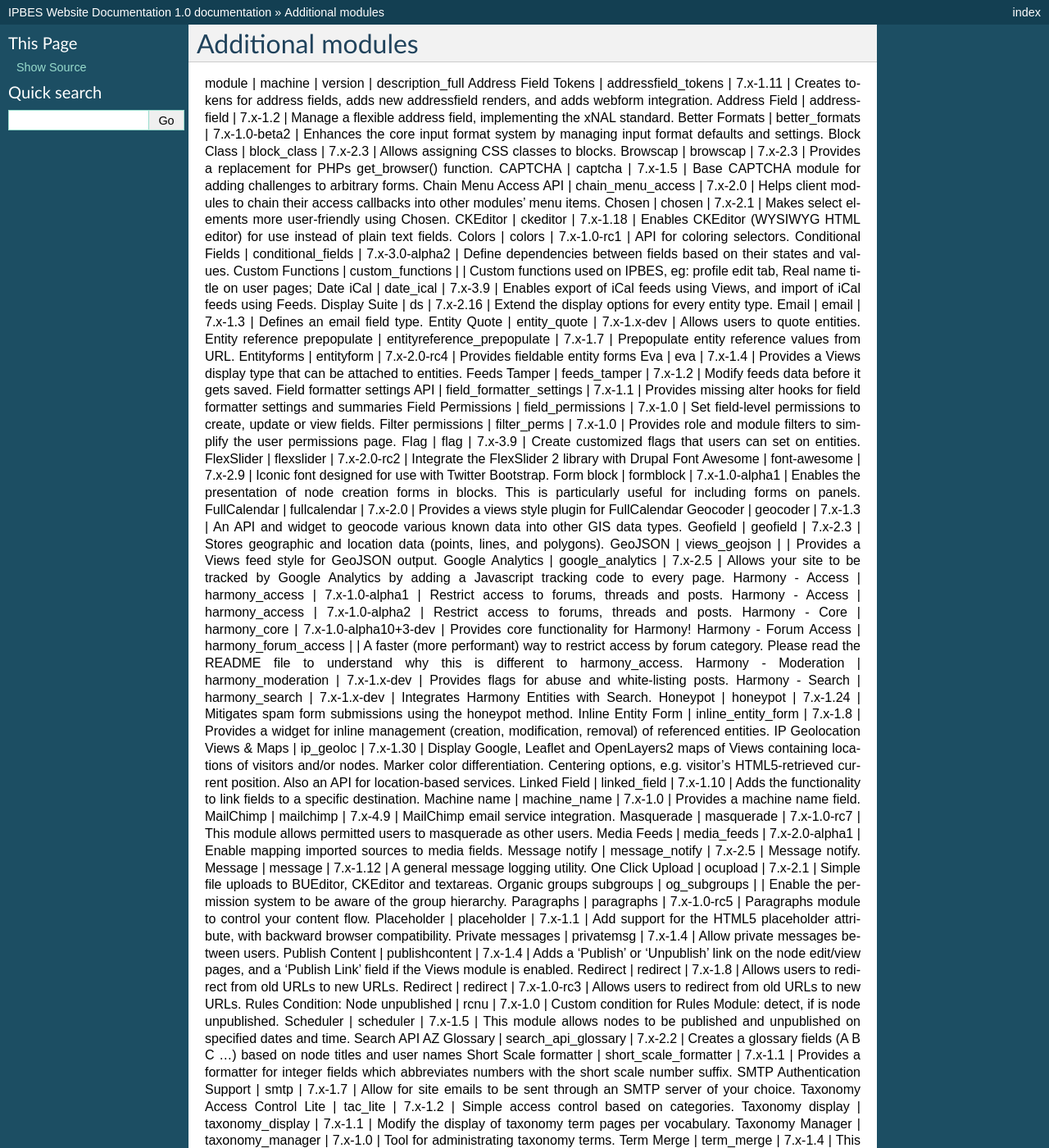
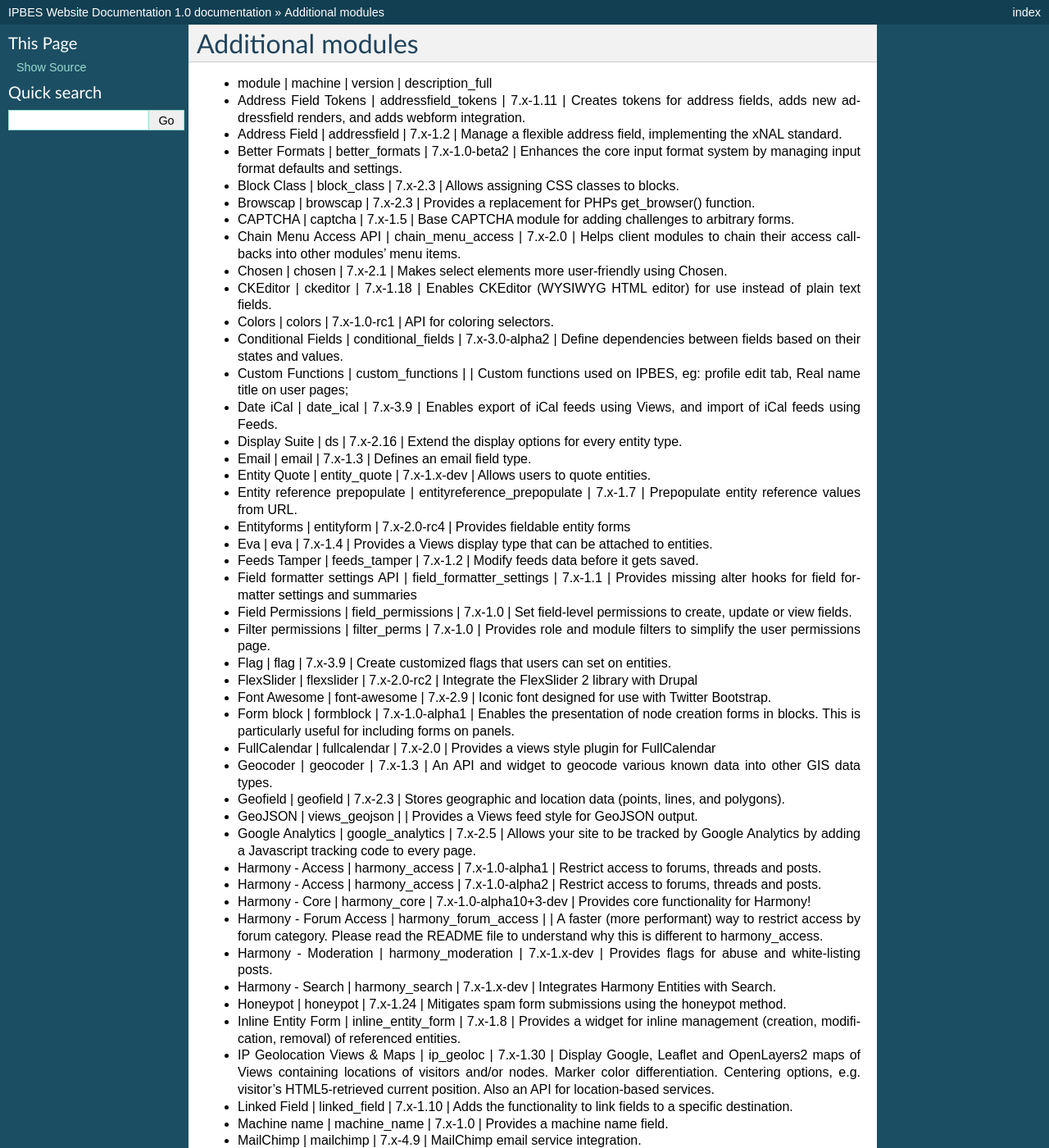
Before and after one commit to ipbes/ipbeswebdocs, a Sphinx documentation site: the page built from docs/components/modules/extensions.rst, in a window 1280 px wide and 1400 px high. Shown: the whole window at 82% size. Built offline with Sphinx 7.4.7, drawn with Linux system fonts in a browser that asks for light colours; pages that are not in the unit, such as notebooks, are missing from menus; some of the changed text lies outside the part shown.

Commit message:
Update extensions.rst

```diff
--- a/docs/components/modules/extensions.rst
+++ b/docs/components/modules/extensions.rst
@@ -1,88 +1,88 @@
 Additional modules
 ~~~~~~~~~~~~~~~~~~
-module | machine | version | description_full
-Address Field Tokens | addressfield_tokens | 7.x-1.11 | Creates tokens for address fields, adds new addressfield renders, and adds webform integration.
-Address Field | addressfield | 7.x-1.2 | Manage a flexible address field, implementing the xNAL standard.
-Better Formats | better_formats | 7.x-1.0-beta2 | Enhances the core input format system by managing input format defaults and settings.
-Block Class | block_class | 7.x-2.3 | Allows assigning CSS classes to blocks.
-Browscap | browscap | 7.x-2.3 | Provides a replacement for PHPs get_browser() function.
-CAPTCHA | captcha | 7.x-1.5 | Base CAPTCHA module for adding challenges to arbitrary forms.
-Chain Menu Access API | chain_menu_access | 7.x-2.0 | Helps client modules to chain their access callbacks into other modules' menu items.
-Chosen | chosen | 7.x-2.1 | Makes select elements more user-friendly using Chosen.
-CKEditor | ckeditor | 7.x-1.18 | Enables CKEditor (WYSIWYG HTML editor) for use instead of plain text fields.
-Colors | colors | 7.x-1.0-rc1 | API for coloring selectors.
-Conditional Fields | conditional_fields | 7.x-3.0-alpha2 | Define dependencies between fields based on their states and values.
-Custom Functions | custom_functions |  | Custom functions used on IPBES, eg: profile edit tab, Real name title on user pages;
-Date iCal | date_ical | 7.x-3.9 | Enables export of iCal feeds using Views, and import of iCal feeds using Feeds.
-Display Suite | ds | 7.x-2.16 | Extend the display options for every entity type.
-Email | email | 7.x-1.3 | Defines an email field type.
-Entity Quote | entity_quote | 7.x-1.x-dev | Allows users to quote entities.
-Entity reference prepopulate | entityreference_prepopulate | 7.x-1.7 | Prepopulate entity reference values from URL.
-Entityforms | entityform | 7.x-2.0-rc4 | Provides fieldable entity forms
-Eva | eva | 7.x-1.4 | Provides a Views display type that can be attached to entities.
-Feeds Tamper | feeds_tamper | 7.x-1.2 | Modify feeds data before it gets saved.
-Field formatter settings API | field_formatter_settings | 7.x-1.1 | Provides missing alter hooks for field formatter settings and summaries
-Field Permissions | field_permissions | 7.x-1.0 | Set field-level permissions to create, update or view fields.
-Filter permissions | filter_perms | 7.x-1.0 | Provides role and module filters to simplify the user permissions page.
-Flag | flag | 7.x-3.9 | Create customized flags that users can set on entities.
-FlexSlider | flexslider | 7.x-2.0-rc2 | Integrate the FlexSlider 2 library with Drupal
-Font Awesome | font-awesome | 7.x-2.9 | Iconic font designed for use with Twitter Bootstrap.
-Form block | formblock | 7.x-1.0-alpha1 | Enables the presentation of node creation forms in blocks. This is particularly useful for including forms on panels.
-FullCalendar | fullcalendar | 7.x-2.0 | Provides a views style plugin for FullCalendar
-Geocoder | geocoder | 7.x-1.3 | An API and widget to geocode various known data into other GIS data types.
-Geofield | geofield | 7.x-2.3 | Stores geographic and location data (points, lines, and polygons).
-GeoJSON | views_geojson |  | Provides a Views feed style for GeoJSON output.
-Google Analytics | google_analytics | 7.x-2.5 | Allows your site to be tracked by Google Analytics by adding a Javascript tracking code to every page.
-Harmony - Access | harmony_access | 7.x-1.0-alpha1 | Restrict access to forums, threads and posts.
-Harmony - Access | harmony_access | 7.x-1.0-alpha2 | Restrict access to forums, threads and posts.
-Harmony - Core | harmony_core | 7.x-1.0-alpha10+3-dev | Provides core functionality for Harmony!
-Harmony - Forum Access | harmony_forum_access |  | A faster (more performant) way to restrict access by forum category. Please read the README file to understand why this is different to harmony_access.
-Harmony - Moderation | harmony_moderation | 7.x-1.x-dev | Provides flags for abuse and white-listing posts.
-Harmony - Search | harmony_search | 7.x-1.x-dev | Integrates Harmony Entities with Search.
-Honeypot | honeypot | 7.x-1.24 | Mitigates spam form submissions using the honeypot method.
-Inline Entity Form | inline_entity_form | 7.x-1.8 | Provides a widget for inline management (creation, modification, removal) of referenced entities.
-IP Geolocation Views & Maps | ip_geoloc | 7.x-1.30 | Display Google, Leaflet and OpenLayers2 maps of Views containing locations of visitors and/or nodes. Marker color differentiation. Centering options, e.g. visitor's HTML5-retrieved current position. Also an API for location-based services.
-Linked Field | linked_field | 7.x-1.10 | Adds the functionality to link fields to a specific destination.
-Machine name | machine_name | 7.x-1.0 | Provides a machine name field.
-MailChimp | mailchimp | 7.x-4.9 | MailChimp email service integration.
-Masquerade | masquerade | 7.x-1.0-rc7 | This module allows permitted users to masquerade as other users.
-Media Feeds | media_feeds | 7.x-2.0-alpha1 | Enable mapping imported sources to media fields.
-Message notify | message_notify | 7.x-2.5 | Message notify.
-Message | message | 7.x-1.12 | A general message logging utility.
-One Click Upload | ocupload | 7.x-2.1 | Simple file uploads to BUEditor, CKEditor and textareas.
-Organic groups subgroups | og_subgroups |  | Enable the permission system to be aware of the group hierarchy.
-Paragraphs | paragraphs | 7.x-1.0-rc5 | Paragraphs module to control your content flow.
-Placeholder | placeholder | 7.x-1.1 | Add support for the HTML5 placeholder attribute, with backward browser compatibility.
-Private messages | privatemsg | 7.x-1.4 | Allow private messages between users.
-Publish Content | publishcontent | 7.x-1.4 | Adds a 'Publish' or 'Unpublish' link on the node edit/view pages, and a 'Publish Link' field if the Views module is enabled.
-Redirect | redirect | 7.x-1.8 | Allows users to redirect from old URLs to new URLs.
-Redirect | redirect | 7.x-1.0-rc3 | Allows users to redirect from old URLs to new URLs.
-Rules Condition: Node unpublished | rcnu | 7.x-1.0 | Custom condition for Rules Module: detect, if is node unpublished.
-Scheduler | scheduler | 7.x-1.5 | This module allows nodes to be published and unpublished on specified dates and time.
-Search API AZ Glossary | search_api_glossary | 7.x-2.2 | Creates a glossary fields (A B C ...) based on node titles and user names
-Short Scale formatter | short_scale_formatter | 7.x-1.1 | Provides a formatter for integer fields which abbreviates numbers with the short scale number suffix.
-SMTP Authentication Support | smtp | 7.x-1.7 | Allow for site emails to be sent through an SMTP server of your choice.
-Taxonomy Access Control Lite | tac_lite | 7.x-1.2 | Simple access control based on categories.
-Taxonomy display | taxonomy_display | 7.x-1.1 | Modify the display of taxonomy term pages per vocabulary.
-Taxonomy Manager | taxonomy_manager | 7.x-1.0 | Tool for administrating taxonomy terms.
-Term Merge | term_merge | 7.x-1.4 | This module allows you to merge multiple terms into one, while updating all fields referring to those terms to refer to the replacement term instead.
-Token tweaks | token_tweaks | 7.x-1.x-dev | Allows administrators to disable token types or tokens to improve performance using the token tree.
-Track da files | track_da_files | 7.x-1.9 | Track datas about displayed files.
-Transliteration | transliteration | 7.x-3.2 | Converts non-latin text to US-ASCII and sanitizes file names.
-Video Embed Field | video_embed_field | 7.x-2.0-beta11 | Expose a field type for embedding videos from youtube or vimeo.
-Viewfield | viewfield | 7.x-2.1 | Defines a field type to display a view.
-Views Access Callback | views_access_callback | 7.x-1.0-beta1 | Provides callback-based access control for Views.
-Views Aggregator Plus | views_aggregator | 7.x-1.4 | A Views plugin that operates on the results after the database query has run, thus offering aggregation functions not otherwise possible.
-Views Data Export | views_data_export | 7.x-3.2 | Plugin to export views data into various file formats
-Views Load More | views_load_more | 7.x-1.5 | A pager plugin for views. Gives users the option to add a 'more' button to a view and have the results appended to existing results being displayed.
-Webform multiple file | webform_multiple_file | 7.x-1.0-beta4 | Adds a new component to webform to allow multiple file uploads.
-Webform Rules | webform_rules | 7.x-1.6 | Adds rules integration for webform submissions.
-Webform Validation | webform_validation | 7.x-1.14 | Add validation rules to Webforms.
-Webform | webform | 7.x-4.17 | Enables the creation of forms and questionnaires.
-Workbench Access | workbench_access | 7.x-1.5 | Extensible editorial access for the Workbench suite.
-WYSIWYG Filter | wysiwyg_filter | 7.x-1.6-rc9 | Provides an input filter that allows site administrators configure which HTML elements, attributes and style properties are allowed.
-XML sitemap | xmlsitemap | 7.x-2.4 | Creates an XML sitemap conforming to the sitemaps.org protocol.
-Leaflet Markercluster | leaflet_markercluster | 7.x-1.4 | Extend Leaflet with the Markercluster library
-Leaflet More Maps | leaflet_more_maps |  | Adds a swag of map styles to Leaflet, e.g Thunderforest, Esri, MapBox
-Leaflet | leaflet | 7.x-1.4 | Integration with the Leaflet map scripting library.
-Views Linker | views_linker | 7.x-1.2 | Adds an option to navigate back to a filtered Views listing after clicking through to a result item.
+- module | machine | version | description_full
+- Address Field Tokens | addressfield_tokens | 7.x-1.11 | Creates tokens for address fields, adds new addressfield renders, and adds webform integration.
+- Address Field | addressfield | 7.x-1.2 | Manage a flexible address field, implementing the xNAL standard.
+- Better Formats | better_formats | 7.x-1.0-beta2 | Enhances the core input format system by managing input format defaults and settings.
+- Block Class | block_class | 7.x-2.3 | Allows assigning CSS classes to blocks.
+- Browscap | browscap | 7.x-2.3 | Provides a replacement for PHPs get_browser() function.
+- CAPTCHA | captcha | 7.x-1.5 | Base CAPTCHA module for adding challenges to arbitrary forms.
+- Chain Menu Access API | chain_menu_access | 7.x-2.0 | Helps client modules to chain their access callbacks into other modules' menu items.
+- Chosen | chosen | 7.x-2.1 | Makes select elements more user-friendly using Chosen.
+- CKEditor | ckeditor | 7.x-1.18 | Enables CKEditor (WYSIWYG HTML editor) for use instead of plain text fields.
+- Colors | colors | 7.x-1.0-rc1 | API for coloring selectors.
+- Conditional Fields | conditional_fields | 7.x-3.0-alpha2 | Define dependencies between fields based on their states and values.
+- Custom Functions | custom_functions |  | Custom functions used on IPBES, eg: profile edit tab, Real name title on user pages;
+- Date iCal | date_ical | 7.x-3.9 | Enables export of iCal feeds using Views, and import of iCal feeds using Feeds.
+- Display Suite | ds | 7.x-2.16 | Extend the display options for every entity type.
+- Email | email | 7.x-1.3 | Defines an email field type.
+- Entity Quote | entity_quote | 7.x-1.x-dev | Allows users to quote entities.
+- Entity reference prepopulate | entityreference_prepopulate | 7.x-1.7 | Prepopulate entity reference values from URL.
+- Entityforms | entityform | 7.x-2.0-rc4 | Provides fieldable entity forms
+- Eva | eva | 7.x-1.4 | Provides a Views display type that can be attached to entities.
+- Feeds Tamper | feeds_tamper | 7.x-1.2 | Modify feeds data before it gets saved.
+- Field formatter settings API | field_formatter_settings | 7.x-1.1 | Provides missing alter hooks for field formatter settings and summaries
+- Field Permissions | field_permissions | 7.x-1.0 | Set field-level permissions to create, update or view fields.
+- Filter permissions | filter_perms | 7.x-1.0 | Provides role and module filters to simplify the user permissions page.
+- Flag | flag | 7.x-3.9 | Create customized flags that users can set on entities.
+- FlexSlider | flexslider | 7.x-2.0-rc2 | Integrate the FlexSlider 2 library with Drupal
+- Font Awesome | font-awesome | 7.x-2.9 | Iconic font designed for use with Twitter Bootstrap.
+- Form block | formblock | 7.x-1.0-alpha1 | Enables the presentation of node creation forms in blocks. This is particularly useful for including forms on panels.
+- FullCalendar | fullcalendar | 7.x-2.0 | Provides a views style plugin for FullCalendar
+- Geocoder | geocoder | 7.x-1.3 | An API and widget to geocode various known data into other GIS data types.
+- Geofield | geofield | 7.x-2.3 | Stores geographic and location data (points, lines, and polygons).
+- GeoJSON | views_geojson |  | Provides a Views feed style for GeoJSON output.
+- Google Analytics | google_analytics | 7.x-2.5 | Allows your site to be tracked by Google Analytics by adding a Javascript tracking code to every page.
+- Harmony - Access | harmony_access | 7.x-1.0-alpha1 | Restrict access to forums, threads and posts.
+- Harmony - Access | harmony_access | 7.x-1.0-alpha2 | Restrict access to forums, threads and posts.
+- Harmony - Core | harmony_core | 7.x-1.0-alpha10+3-dev | Provides core functionality for Harmony!
+- Harmony - Forum Access | harmony_forum_access |  | A faster (more performant) way to restrict access by forum category. Please read the README file to understand why this is different to harmony_access.
+- Harmony - Moderation | harmony_moderation | 7.x-1.x-dev | Provides flags for abuse and white-listing posts.
+- Harmony - Search | harmony_search | 7.x-1.x-dev | Integrates Harmony Entities with Search.
+- Honeypot | honeypot | 7.x-1.24 | Mitigates spam form submissions using the honeypot method.
+- Inline Entity Form | inline_entity_form | 7.x-1.8 | Provides a widget for inline management (creation, modification, removal) of referenced entities.
+- IP Geolocation Views & Maps | ip_geoloc | 7.x-1.30 | Display Google, Leaflet and OpenLayers2 maps of Views containing locations of visitors and/or nodes. Marker color differentiation. Centering options, e.g. visitor's HTML5-retrieved current position. Also an API for location-based services.
+- Linked Field | linked_field | 7.x-1.10 | Adds the functionality to link fields to a specific destination.
+- Machine name | machine_name | 7.x-1.0 | Provides a machine name field.
+- MailChimp | mailchimp | 7.x-4.9 | MailChimp email service integration.
+- Masquerade | masquerade | 7.x-1.0-rc7 | This module allows permitted users to masquerade as other users.
+- Media Feeds | media_feeds | 7.x-2.0-alpha1 | Enable mapping imported sources to media fields.
+- Message notify | message_notify | 7.x-2.5 | Message notify.
+- Message | message | 7.x-1.12 | A general message logging utility.
+- One Click Upload | ocupload | 7.x-2.1 | Simple file uploads to BUEditor, CKEditor and textareas.
+- Organic groups subgroups | og_subgroups |  | Enable the permission system to be aware of the group hierarchy.
+- Paragraphs | paragraphs | 7.x-1.0-rc5 | Paragraphs module to control your content flow.
+- Placeholder | placeholder | 7.x-1.1 | Add support for the HTML5 placeholder attribute, with backward browser compatibility.
+- Private messages | privatemsg | 7.x-1.4 | Allow private messages between users.
+- Publish Content | publishcontent | 7.x-1.4 | Adds a 'Publish' or 'Unpublish' link on the node edit/view pages, and a 'Publish Link' field if the Views module is enabled.
+- Redirect | redirect | 7.x-1.8 | Allows users to redirect from old URLs to new URLs.
+- Redirect | redirect | 7.x-1.0-rc3 | Allows users to redirect from old URLs to new URLs.
+- Rules Condition: Node unpublished | rcnu | 7.x-1.0 | Custom condition for Rules Module: detect, if is node unpublished.
+- Scheduler | scheduler | 7.x-1.5 | This module allows nodes to be published and unpublished on specified dates and time.
+- Search API AZ Glossary | search_api_glossary | 7.x-2.2 | Creates a glossary fields (A B C ...) based on node titles and user names
+- Short Scale formatter | short_scale_formatter | 7.x-1.1 | Provides a formatter for integer fields which abbreviates numbers with the short scale number suffix.
+- SMTP Authentication Support | smtp | 7.x-1.7 | Allow for site emails to be sent through an SMTP server of your choice.
+- Taxonomy Access Control Lite | tac_lite | 7.x-1.2 | Simple access control based on categories.
+- Taxonomy display | taxonomy_display | 7.x-1.1 | Modify the display of taxonomy term pages per vocabulary.
+- Taxonomy Manager | taxonomy_manager | 7.x-1.0 | Tool for administrating taxonomy terms.
+- Term Merge | term_merge | 7.x-1.4 | This module allows you to merge multiple terms into one, while updating all fields referring to those terms to refer to the replacement term instead.
+- Token tweaks | token_tweaks | 7.x-1.x-dev | Allows administrators to disable token types or tokens to improve performance using the token tree.
+- Track da files | track_da_files | 7.x-1.9 | Track datas about displayed files.
+- Transliteration | transliteration | 7.x-3.2 | Converts non-latin text to US-ASCII and sanitizes file names.
+- Video Embed Field | video_embed_field | 7.x-2.0-beta11 | Expose a field type for embedding videos from youtube or vimeo.
+- Viewfield | viewfield | 7.x-2.1 | Defines a field type to display a view.
+- Views Access Callback | views_access_callback | 7.x-1.0-beta1 | Provides callback-based access control for Views.
+- Views Aggregator Plus | views_aggregator | 7.x-1.4 | A Views plugin that operates on the results after the database query has run, thus offering aggregation functions not otherwise possible.
+- Views Data Export | views_data_export | 7.x-3.2 | Plugin to export views data into various file formats
+- Views Load More | views_load_more | 7.x-1.5 | A pager plugin for views. Gives users the option to add a 'more' button to a view and have the results appended to existing results being displayed.
+- Webform multiple file | webform_multiple_file | 7.x-1.0-beta4 | Adds a new component to webform to allow multiple file uploads.
+- Webform Rules | webform_rules | 7.x-1.6 | Adds rules integration for webform submissions.
+- Webform Validation | webform_validation | 7.x-1.14 | Add validation rules to Webforms.
+- Webform | webform | 7.x-4.17 | Enables the creation of forms and questionnaires.
+- Workbench Access | workbench_access | 7.x-1.5 | Extensible editorial access for the Workbench suite.
+- WYSIWYG Filter | wysiwyg_filter | 7.x-1.6-rc9 | Provides an input filter that allows site administrators configure which HTML elements, attributes and style properties are allowed.
+- XML sitemap | xmlsitemap | 7.x-2.4 | Creates an XML sitemap conforming to the sitemaps.org protocol.
+- Leaflet Markercluster | leaflet_markercluster | 7.x-1.4 | Extend Leaflet with the Markercluster library
+- Leaflet More Maps | leaflet_more_maps |  | Adds a swag of map styles to Leaflet, e.g Thunderforest, Esri, MapBox
+- Leaflet | leaflet | 7.x-1.4 | Integration with the Leaflet map scripting library.
+- Views Linker | views_linker | 7.x-1.2 | Adds an option to navigate back to a filtered Views listing after clicking through to a result item.
```
